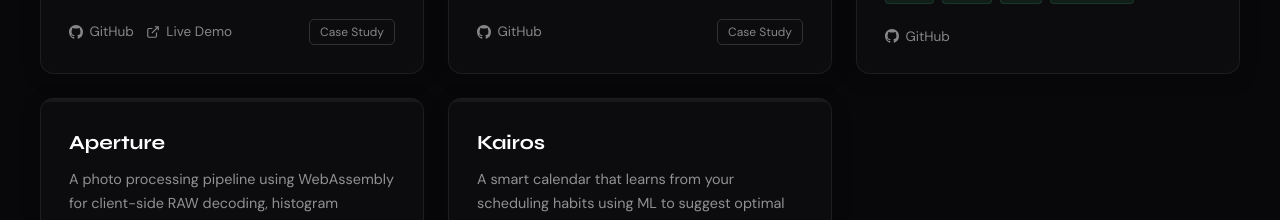
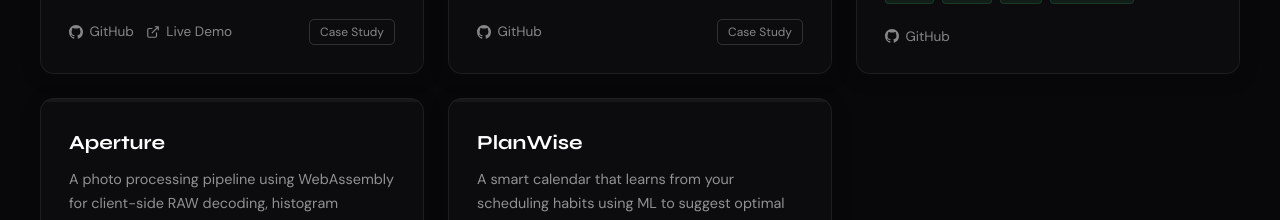
Before and after one commit to NathanHoangCS/nathanhoang.dev, a React (Vite) app: page / in a window 1280 px wide. Shown: the part 2360-2580 px from the top of the page. Built offline with nearby package versions, Linux system fonts and the light colour scheme.

Commit message:
Update App.jsx

```diff
--- a/src/App.jsx
+++ b/src/App.jsx
@@ -56,10 +56,10 @@ const PROJECTS = [
   },
   {
     id: 5,
-    title: "Kairos",
+    title: "PlanWise",
     description: "A smart calendar that learns from your scheduling habits using ML to suggest optimal meeting times and protect focus blocks.",
     tags: ["Python", "FastAPI", "React", "PostgreSQL", "ML"],
-    github: "https://github.com",
+    github: "https://github.com/NathanHoangCS/PlanWise",
     demo: "https://demo.com",
     featured: false,
     case: null,
```
